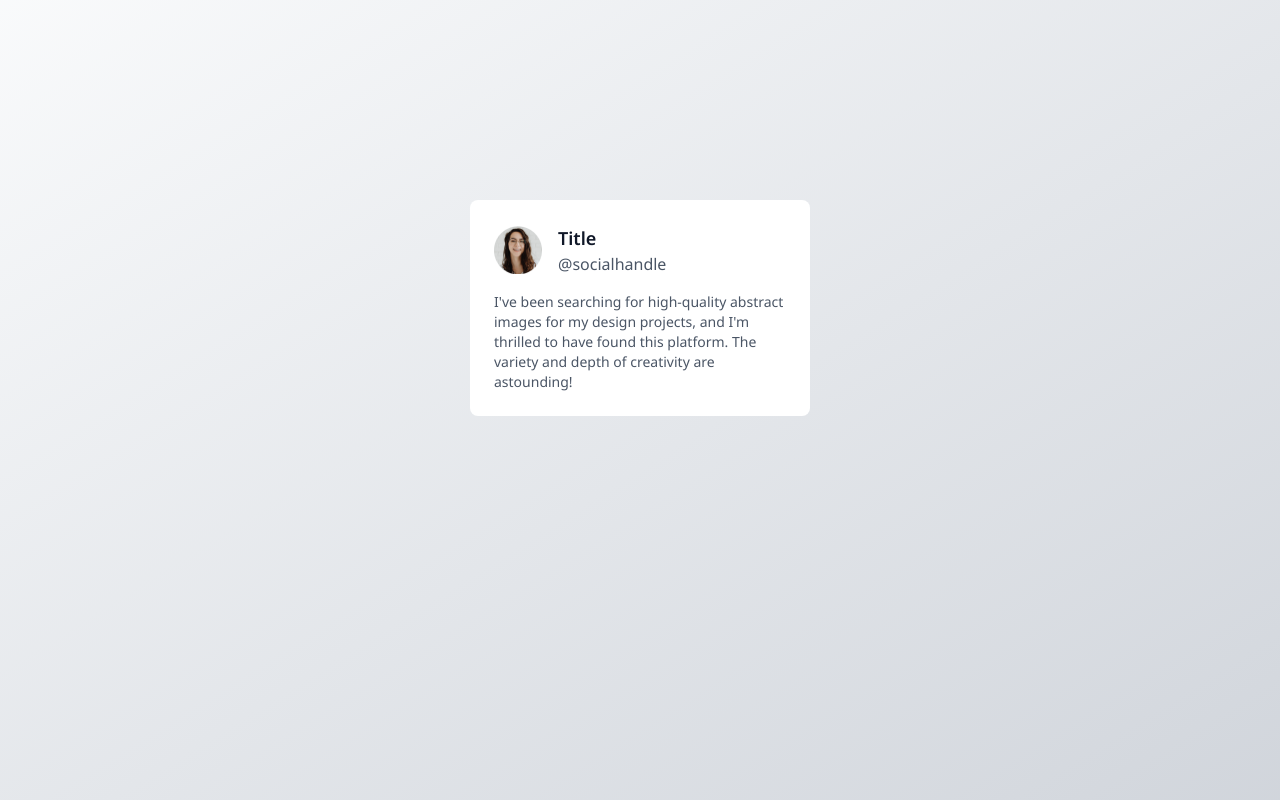
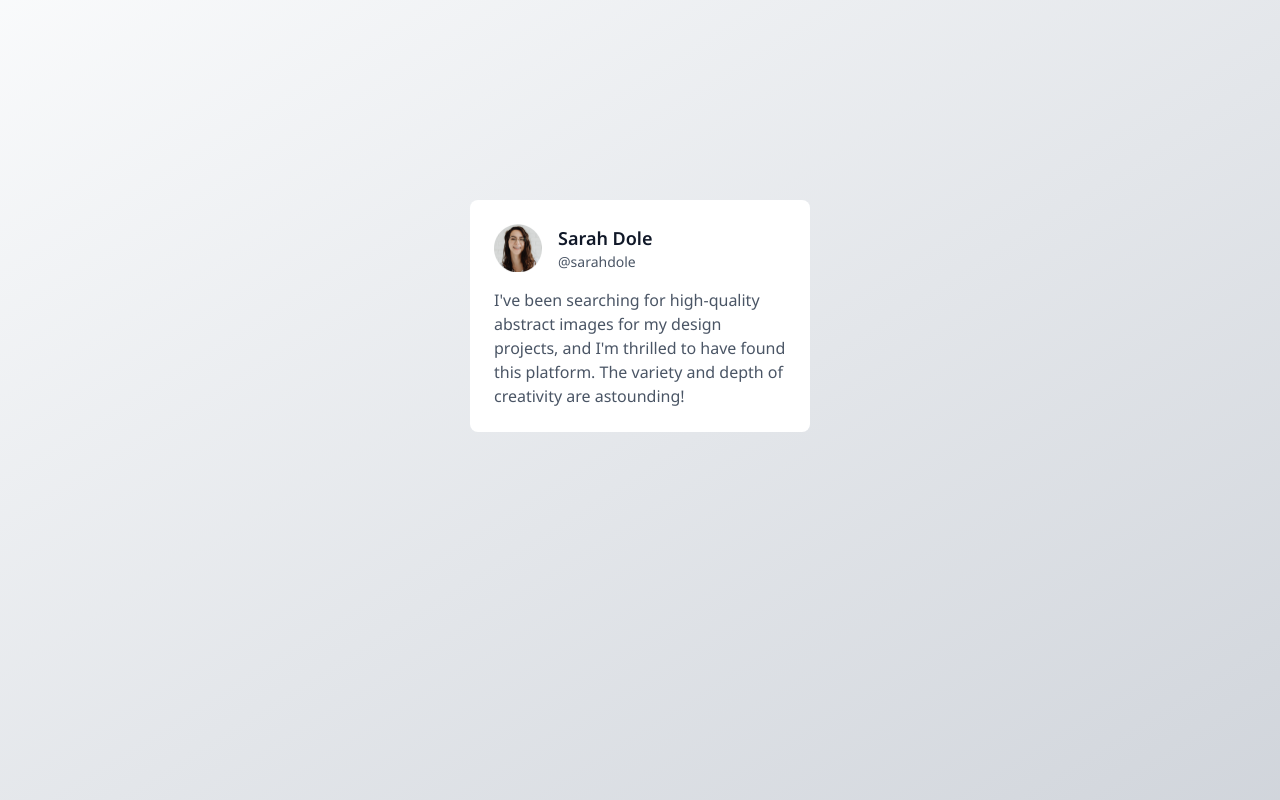
Before and after one commit to AbuBakr-S/testimonial-card-project, a Next.js app: page / in a window 1280 px wide. Built offline with nearby package versions, Linux system fonts and the light colour scheme.

Commit message:
fix: adjust font sizes and populate user info

```diff
--- a/app/page.tsx
+++ b/app/page.tsx
@@ -13,11 +13,11 @@ export default function Home() {
       <div className="flex gap-4 items-center mb-4">
         <Image src="/profile-thumbnail.png" alt="profile" width={48} height={48} />
         <div className="flex flex-col">
-          <div className="text-gray-900 text-lg font-semibold">Title</div>
-          <div className="text-gray-600 font-normal">@socialhandle</div>
+          <div className="text-gray-900 text-lg font-semibold">Sarah Dole</div>
+          <div className="text-gray-600 text-sm font-normal">@sarahdole</div>
         </div>
       </div>
-      <p className="font-normal text-sm text-gray-600">
+      <p className="font-normal text-base text-gray-600">
         I&apos;ve been searching for high-quality abstract images for my design projects, and I&apos;m thrilled to have found this platform. The variety and depth of creativity are astounding!
       </p>
     </div>
```
